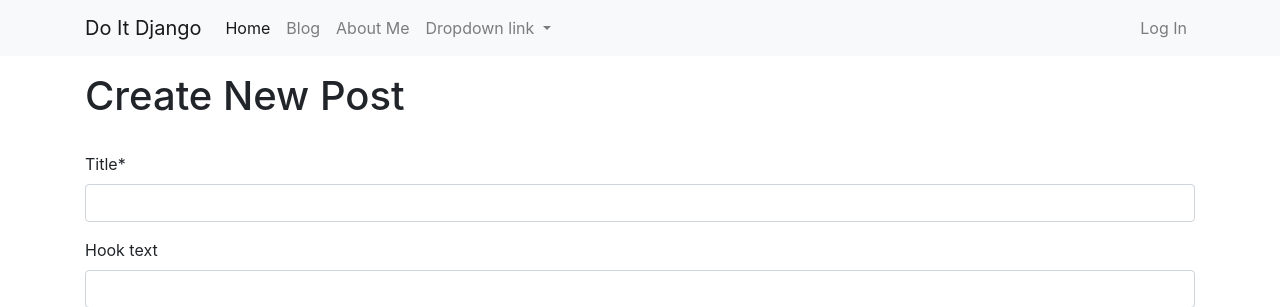
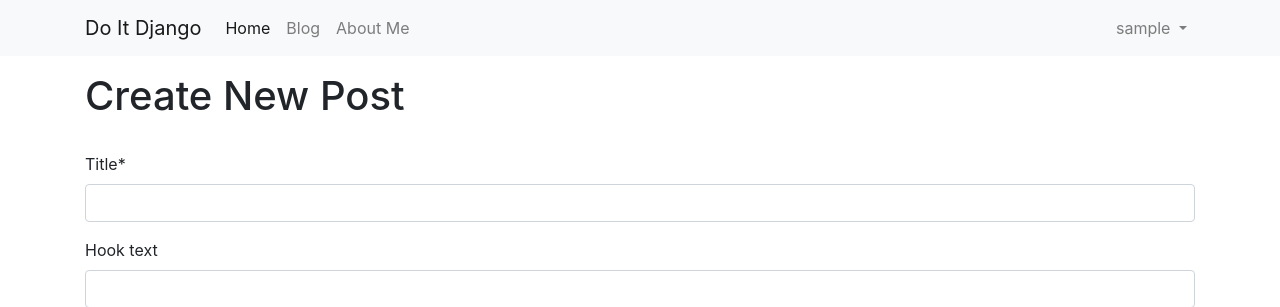
Before and after one commit to ondjj/django_A_to_Z, a Django app: page /blog/create_post/ in a window 1280 px wide. Shown: the top 307 px of the page. Run offline with Django 4.2, Linux system fonts and the light colour scheme; the visitor is signed in with stand-in values (Sample User, id 1); data that the repository does not hold is empty; some libraries are stand-ins or nearby versions.

Commit message:
구글 로그인 기능 추가하기

```diff
--- a/blog/templates/blog/navbar.html
+++ b/blog/templates/blog/navbar.html
@@ -1,3 +1,4 @@
+{% load socialaccount %}
 <nav class="navbar navbar-expand-lg navbar-light bg-light">
         <div class="container">
             <a class="navbar-brand" href="/">Do It Django</a>
@@ -16,23 +17,23 @@
                     <li class="nav-item">
                         <a class="nav-link" href="/about_me/">About Me</a>
                     </li>
+                </ul>
+                <ul class="navbar-nav ml-auto">
+                    {% if user.is_authenticated %}
                     <li class="nav-item dropdown">
-                        <a class="nav-link dropdown-toggle" href="#" id="navbarDropdownMenuLink" role="button"
-                            data-toggle="dropdown" aria-haspopup="true" aria-expanded="false">
-                            Dropdown link
+                        <a class="nav-link dropdown-toggle" href="#" id="navbarDropdownMenuLink" role="button" data-toggle="dropdown"
+                           aria-haspopup="true" aria-expanded="false">{{ user.username }}
                         </a>
                         <div class="dropdown-menu" aria-labelledby="navbarDropdownMenuLink">
-                            <a class="dropdown-item" href="#">Action</a>
-                            <a class="dropdown-item" href="#">Another action</a>
-                            <a class="dropdown-item" href="#">Something else here</a>
+                            <a class="dropdown-item" href="/accounts/logout/">Log Out</a>
                         </div>
                     </li>
                 </ul>
-                <ul class="navbar-nav ml-auto">
-                    <li class="nav-item">
-                        <a class="nav-link" href="#" data-toggle="modal" data-target="#loginModal">Log In</a>
-                    </li>
-                </ul>
+                {% else %}
+                <li class="nav-item">
+                    <a class="nav-link" href="#" data-toggle="modal" data-target="#loginModal">Log In</a>
+                </li>
+                {% endif %}
             </div>
         </div>
     </nav>
@@ -51,11 +52,11 @@
                 <div class="modal-body">
                     <div class="row">
                         <div class="col-md-6">
-                            <button type="button" class="btn btn-outline-dark btn-block btn-sm "><i class="fab fa-google"></i>&nbsp&nbsp Log in with Google</button>
-                            <button type="button" class="btn btn-outline-dark btn-block btn-sm "><i class="far fa-envelope"></i>&nbsp&nbsp Log in with E-mail</button>
+                            <a role="button" class="btn btn-outline-dark btn-block btn-sm" href="{% provider_login_url 'google' %}"><i class="fab fa-google"></i>&nbsp&nbsp Log in with Google</a>
+                            <a role="button" class="btn btn-outline-dark btn-block btn-sm" href="/accounts/login/"><i class="far fa-envelope"></i>&nbsp&nbsp Log in with Username</a>
                         </div>
                         <div class="col-md-6">
-                            <button type="button" class="btn btn-outline-dark btn-block btn-sm"><i class="far fa-envelope"></i>&nbsp&nbsp Sign Up with E-mail</button>
+                            <a role="button" class="btn btn-outline-dark btn-block btn-sm" href="/accounts/signup/"><i class="far fa-envelope"></i>&nbsp&nbsp Sign Up with E-mail</a>
                         </div>
                     </div>
                 </div>
--- a/do_it_django_prj/urls.py
+++ b/do_it_django_prj/urls.py
@@ -22,6 +22,7 @@ urlpatterns = [
     path('admin/', admin.site.urls),
     path('blog/', include('blog.urls')),
     path('markdownx/', include('markdownx.urls')),
+    path('accounts/', include('allauth.urls')),
     path('', include('single_pages.urls')),
 ]
 
```
Also changed, not shown: do_it_django_prj/settings.py (+18 -0 lines).
